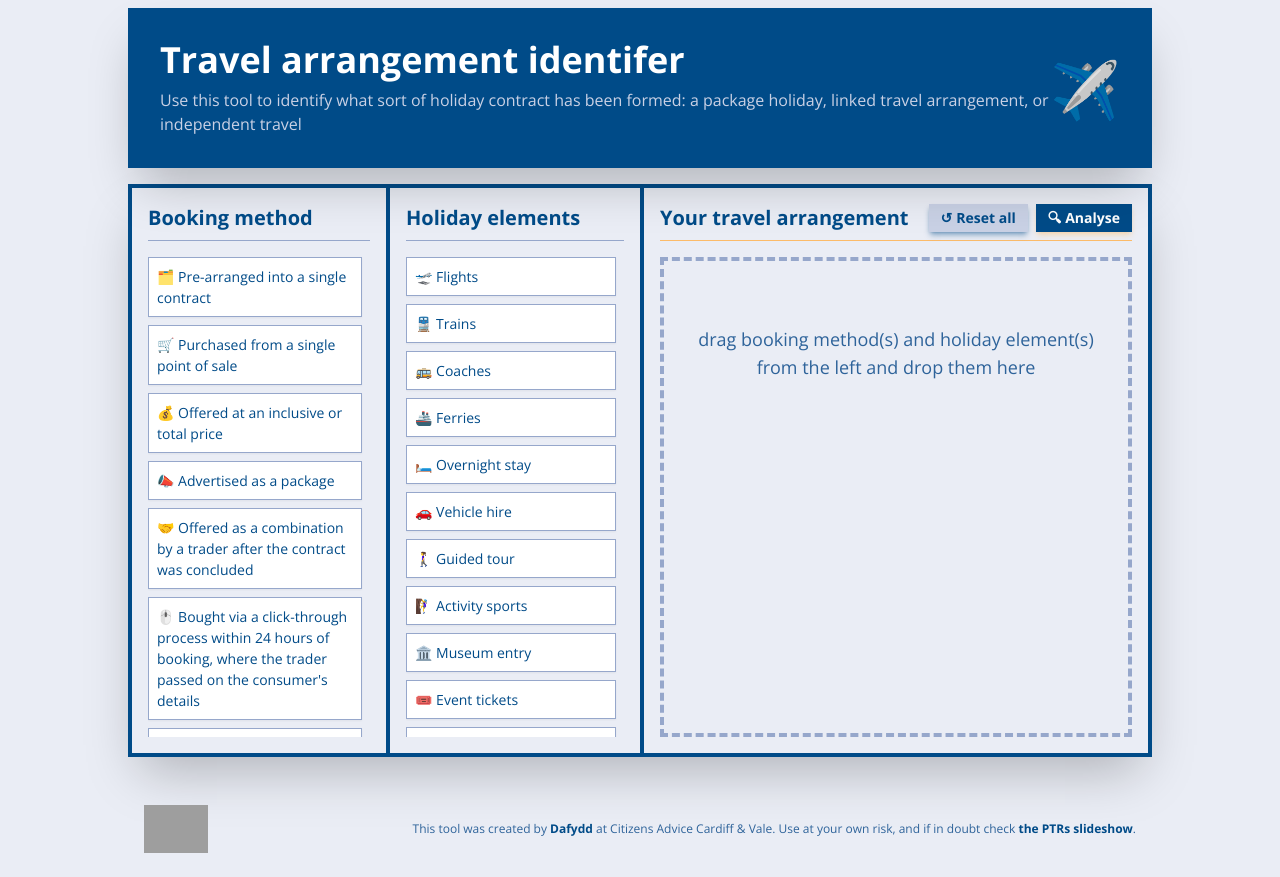
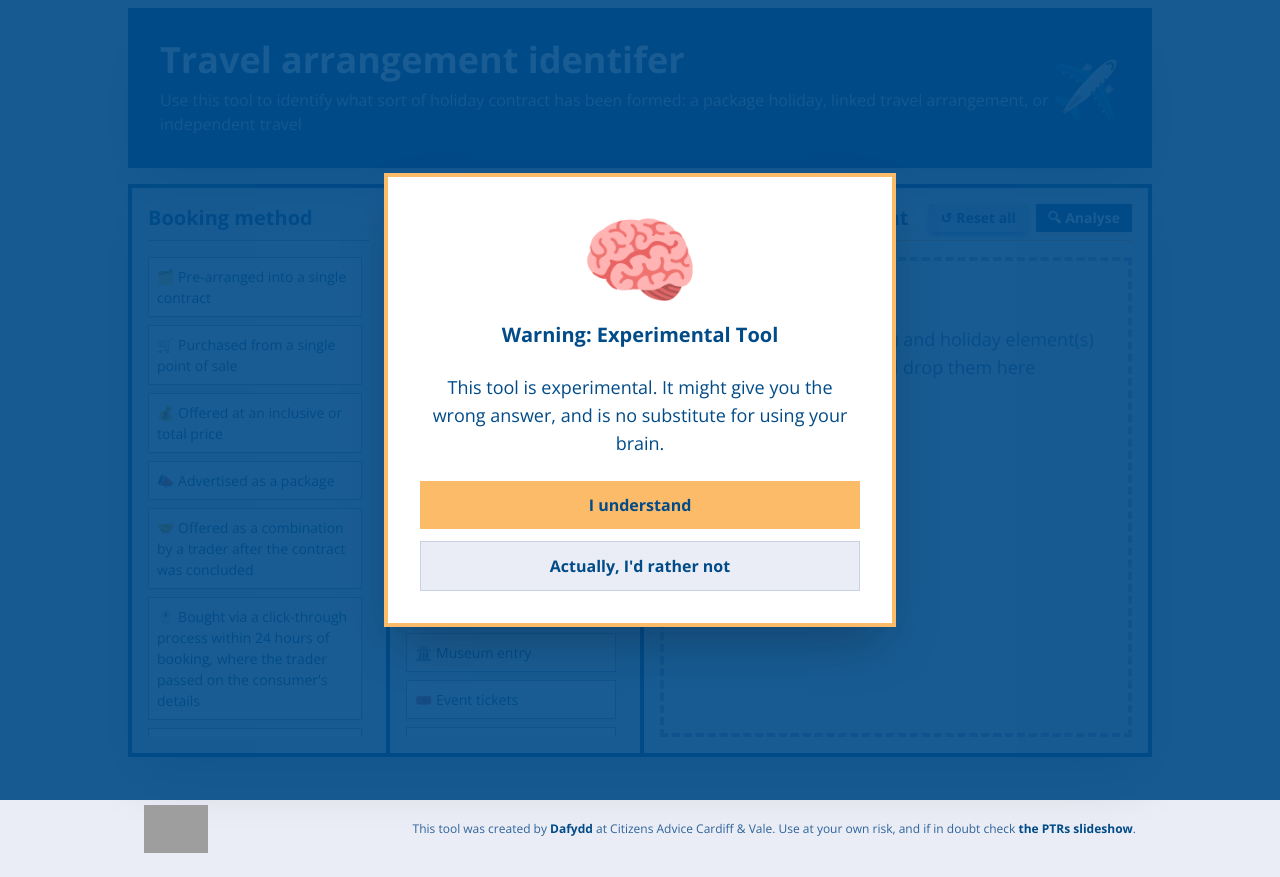
Before and after one commit to dafydd-cacv/travel-arrangement, a plain HTML site: page index.html in a window 1280 px wide. Drawn offline with nearby package versions, Linux system fonts and the light colour scheme; grey boxes are pictures that could not be loaded.

Commit message:
Update index.html

```diff
--- a/index.html
+++ b/index.html
@@ -4,9 +4,7 @@
     <meta charset="UTF-8">
     <meta name="viewport" content="width=device-width, initial-scale=1.0">
     <title>Travel Arrangement Identifier</title>
-    <!-- Load Tailwind CSS -->
     <script src="https://cdn.tailwindcss.com"></script>
-    <!-- Load Open Sans Font -->
     <link href="https://fonts.googleapis.com/css2?family=Open+Sans:wght@400;700&display=swap" rel="stylesheet">
 
     <script>
@@ -75,6 +73,13 @@
             z-index: 50; /* Ensure it is on top of everything */
         }
 
+        /* NEW: Styles for the Initial Warning Modal */
+        #warning-modal .modal-select-item {
+            cursor: pointer;
+            transition: background-color 0.1s, color 0.1s;
+        }
+
+
         /* Modal Toggle Button Styling */
         .modal-select-item {
             cursor: pointer;
@@ -94,43 +99,41 @@
         .shadow-blue {
             box-shadow: 0 4px 6px -1px rgba(0, 75, 136, 0.4), 0 2px 4px -2px rgba(0, 75, 136, 0.4); /* Primary Dark (Blue) soft shadow */
         }
+        /* Custom style for the large brain emoji in the modal */
+        .brain-icon-size {
+            font-size: 6rem; /* Make the emoji large to substitute the image */
+            line-height: 1;
+            display: block;
+            margin: 0 auto 1rem;
+        }
     </style>
 </head>
 <body class="flex flex-col py-2">
 
-    <!-- Header Section -->
     <header id="header-bar" class="w-full max-w-5xl mx-auto bg-primary-dark p-6 md:p-8 mb-4 shadow-2xl square-corner flex-shrink-0 relative z-10">
         <div class="flex justify-between items-center">
-            <!-- Left Aligned Text -->
             <div class="text-left">
                 <h1 class="text-3xl md:text-4xl font-bold text-white leading-tight">
                     Travel arrangement identifer
                 </h1>
                 <p class="mt-2 text-base text-tint-4">Use this tool to identify what sort of holiday contract has been formed: a package holiday, linked travel arrangement, or independent travel</p>
             </div>
-            <!-- Right Aligned Interactive Icon: Plane escaping the rain -->
             <div class="hidden sm:block">
                 <span id="contract-icon" class="magnify-icon">✈️</span>
             </div>
         </div>
     </header>
 
-    <!-- Main Content Area -->
     <div class="px-4 flex items-start justify-center pb-8">
-        <!-- Main Application Container -->
         <div class="w-full max-w-5xl bg-white border-4 border-primary-dark shadow-2xl square-corner flex flex-col">
 
-            <!-- Main Content Grid -->
             <div class="flex flex-col lg:flex-row divide-y-4 lg:divide-x-4 lg:divide-y-0 divide-primary-dark">
 
-                <!-- Left Source Area: Booking Method & Holiday Elements -->
                 <div class="lg:w-1/2 flex flex-col md:flex-row divide-x-0 md:divide-x-4 divide-primary-dark">
 
-                    <!-- Column 1: Booking Method -->
                     <div class="w-full md:w-1/2 p-4 bg-tint-5 flex flex-col">
                         <h2 class="text-xl font-bold text-primary-dark mb-4 border-b border-tint-3 pb-2 flex-shrink-0">Booking method</h2>
                         <div id="booking-methods" class="space-y-2 overflow-y-auto pr-2 h-[30rem]">
-                            <!-- Draggable Items -->
                             <div draggable="true" id="method-1" class="draggable-item p-2 bg-white text-primary-dark border border-tint-3 shadow-sm square-corner" data-type="package">🗂️ Pre-arranged into a single contract</div>
                             <div draggable="true" id="method-2" class="draggable-item p-2 bg-white text-primary-dark border border-tint-3 shadow-sm square-corner" data-type="package">🛒 Purchased from a single point of sale</div>
                             <div draggable="true" id="method-3" class="draggable-item p-2 bg-white text-primary-dark border border-tint-3 shadow-sm square-corner" data-type="package">💰 Offered at an inclusive or total price</div>
@@ -143,11 +146,9 @@
                         </div>
                     </div>
 
-                    <!-- Column 2: Holiday Elements -->
                     <div class="w-full md:w-1/2 p-4 bg-tint-5 border-t-4 md:border-t-0 border-primary-dark flex flex-col">
                         <h2 class="text-xl font-bold text-primary-dark mb-4 border-b border-tint-3 pb-2 flex-shrink-0">Holiday elements</h2>
                         <div id="holiday-elements" class="space-y-2 overflow-y-auto pr-2 h-[30rem]">
-                            <!-- Draggable Items - Grouped by Category -->
                             <div draggable="true" id="element-1" class="draggable-item p-2 bg-white text-primary-dark border border-tint-3 shadow-sm square-corner" data-category="transport">🛫 Flights</div>
                             <div draggable="true" id="element-2" class="draggable-item p-2 bg-white text-primary-dark border border-tint-3 shadow-sm square-corner" data-category="transport">🚆 Trains</div>
                             <div draggable="true" id="element-3" class="draggable-item p-2 bg-white text-primary-dark border border-tint-3 shadow-sm square-corner" data-category="transport">🚌 Coaches</div>
@@ -163,43 +164,32 @@
                     </div>
                 </div>
 
-                <!-- Right Target Area: Drop Zone -->
                 <div class="lg:w-1/2 p-4 bg-tint-5 flex flex-col">
                     <h2 class="text-xl font-bold text-primary-dark mb-4 border-b border-highlight pb-2 flex justify-between items-center flex-shrink-0">
                         Your travel arrangement
-                        <!-- Button Group: Reset and Analyse -->
                         <div class="flex space-x-2">
                              <button id="reset-all-button" class="bg-tint-4 text-primary-dark text-sm px-3 py-1 hover:bg-tint-3 square-corner shadow-blue transition flex items-center justify-center space-x-1">
                                 <span>↺</span><span>Reset all</span>
                             </button>
-                            <!-- Updated Analyse button classes -->
                             <button id="analyse-button" class="bg-primary-dark text-white text-sm px-3 py-1 hover:bg-highlight hover:text-primary-dark square-corner shadow-highlight transition flex items-center justify-center space-x-1">
                                 <span>🔍︎</span><span>Analyse</span>
                             </button>
                         </div>
                     </h2>
-                    <!-- Drop Zone container - This is the single scrollable element now -->
                     <div id="drop-zone" class="drop-zone min-h-32 p-4 border-4 border-dashed border-tint-3 text-center text-tint-1 text-lg flex flex-col space-y-2 overflow-y-auto h-[30rem]">
                         <p id="drop-zone-placeholder" class="py-12">drag booking method(s) and holiday element(s) from the left and drop them here</p>
-                        <!-- Dropped items will appear here -->
-                    </div>
+                        </div>
                 </div>
             </div>
         </div>
     </div>
 
-    <!-- Footer Attribution -->
     <footer class="w-full max-w-5xl mx-auto p-4 text-tint-1 flex justify-between items-center text-xs flex-shrink-0">
-        <!-- Logo (Left-aligned, size h-12) -->
         <img src="https://cacv.org.uk/wp-content/uploads/cacv-logo.svg" alt="Citizens Advice Cardiff & Vale Logo" class="h-12">
 
-        <!-- Text (Right-aligned) -->
         <p class="text-right">This tool was created by <a href="mailto:dafydd.young@consumer.advice.org.uk" class="text-primary-dark font-semibold hover:text-tint-1">Dafydd</a> at Citizens Advice Cardiff & Vale. Use at your own risk, and if in doubt check <a href="https://docs.google.com/presentation/d/1bLMtEq_Hko38_jHlyuPTbBpIPPi8OoctlGwqs8_0pkU/edit?usp=sharing" target="_blank" class="text-primary-dark font-semibold hover:text-tint-1">the PTRs slideshow</a>.</p>
     </footer>
 
-    <!-- MODAL STRUCTURES -->
-
-    <!-- 1. Analysis Result Modal -->
     <div id="result-modal" class="fixed inset-0 modal-backdrop hidden justify-center items-center">
         <div id="modal-content-area" class="w-11/12 md:w-1/2 bg-white p-8 shadow-2xl square-corner border-t-8 border-highlight">
             <h2 id="modal-title" class="text-3xl font-bold text-primary-dark mb-4"></h2>
@@ -210,15 +200,13 @@
         </div>
     </div>
 
-    <!-- 2. Booking Method Warning Modal (Updated for multi-select) -->
     <div id="booking-method-modal" class="fixed inset-0 modal-backdrop hidden justify-center items-center z-50">
         <div class="w-11/12 md:w-3/5 lg:w-1/2 bg-white p-8 shadow-2xl square-corner border-t-8 border-highlight">
             <h2 class="text-2xl font-bold text-primary-dark mb-4">You must choose at least one booking method</h2>
             <p class="text-lg text-primary-dark mb-6">Please select one or more booking methods below.</p>
 
             <div id="modal-booking-method-list" class="grid grid-cols-1 md:grid-cols-2 gap-3 max-h-80 overflow-y-auto pr-2">
-                <!-- Booking method options will be populated here -->
-            </div>
+                </div>
 
             <div class="flex justify-end space-x-4 mt-6">
                 <button id="method-modal-cancel-button" class="bg-tint-4 text-primary-dark text-lg px-6 py-2 hover:bg-tint-3 square-corner">
@@ -231,15 +219,13 @@
         </div>
     </div>
 
-    <!-- 3. Holiday Element Warning Modal (NEW) -->
     <div id="holiday-element-modal" class="fixed inset-0 modal-backdrop hidden justify-center items-center z-50">
         <div class="w-11/12 md:w-3/5 lg:w-1/2 bg-white p-8 shadow-2xl square-corner border-t-8 border-highlight">
             <h2 class="text-2xl font-bold text-primary-dark mb-4">You must choose at least one holiday element</h2>
             <p class="text-lg text-primary-dark mb-6">Please select one or more holiday elements below.</p>
 
             <div id="modal-holiday-element-list" class="grid grid-cols-1 md:grid-cols-2 gap-3 max-h-80 overflow-y-auto pr-2">
-                <!-- Holiday element options will be populated here -->
-            </div>
+                </div>
 
             <div class="flex justify-end space-x-4 mt-6">
                 <button id="element-modal-cancel-button" class="bg-tint-4 text-primary-dark text-lg px-6 py-2 hover:bg-tint-3 square-corner">
@@ -252,7 +238,6 @@
         </div>
     </div>
 
-    <!-- 4. Intrinsic Check Modal -->
     <div id="intrinsic-check-modal" class="fixed inset-0 modal-backdrop hidden justify-center items-center z-50">
         <div class="w-11/12 md:w-1/2 bg-white p-8 shadow-2xl square-corner border-t-8 border-highlight">
             <h2 class="text-2xl font-bold text-primary-dark mb-4">Intrinsic service check</h2>
@@ -264,6 +249,27 @@
                 </button>
                 <button id="intrinsic-check-no" class="bg-primary-dark text-white text-lg px-6 py-2 hover:bg-tint-1 square-corner">
                     No (It was separate accommodation)
+                </button>
+            </div>
+        </div>
+    </div>
+
+
+    <div id="warning-modal" class="fixed inset-0 z-50 bg-primary-dark/90 flex items-center justify-center p-4">
+        <div class="bg-white p-8 max-w-lg w-full square-corner border-4 border-highlight shadow-2xl space-y-6">
+            <div class="text-center">
+                <span class="brain-icon-size">🧠</span>
+                <h3 class="text-xl font-bold text-primary-dark">Warning: Experimental Tool</h3>
+            </div>
+            <p class="text-lg text-center text-primary-dark">
+                This tool is experimental. It might give you the wrong answer, and is no substitute for using your brain.
+            </p>
+            <div class="flex flex-col space-y-3">
+                <button id="warning-modal-understand" class="bg-highlight hover:bg-tint-1 text-primary-dark hover:text-white text-base font-bold p-3 square-corner transition-colors duration-200">
+                    I understand
+                </button>
+                <button id="warning-modal-cancel" class="bg-tint-5 border border-tint-4 text-primary-dark text-base font-bold p-3 square-corner transition-colors duration-200 hover:bg-tint-4">
+                    Actually, I'd rather not
                 </button>
             </div>
         </div>
@@ -301,6 +307,12 @@
         const intrinsicCheckNo = document.getElementById('intrinsic-check-no');
 
         const resetAllButton = document.getElementById('reset-all-button');
+
+        // NEW: Warning Modal References
+        const warningModal = document.getElementById('warning-modal');
+        const warningModalUnderstand = document.getElementById('warning-modal-understand');
+        const warningModalCancel = document.getElementById('warning-modal-cancel');
+
 
         // --- Result Definitions ---
         const ARRANGEMENT_DEFINITIONS = {
@@ -769,9 +781,20 @@
         // Modal Close Listeners
         modalCloseButton.addEventListener('click', () => hideModal(resultModal));
 
+        // NEW: Warning Modal Listeners
+        warningModalUnderstand.addEventListener('click', () => {
+            hideModal(warningModal);
+        });
+
+        warningModalCancel.addEventListener('click', () => {
+            window.location.href = 'https://docs.google.com/spreadsheets/d/1Ghs2JKcALm6wzgV0UvMi1zRY38pYIdVcM8Qb6sPUGtU/edit?usp=sharing';
+        });
+
         // Initialize the icon interaction
         document.addEventListener('DOMContentLoaded', () => {
             setupIconInteraction();
+            // The warning modal is shown by default via its classes in the HTML.
+            // We just ensure it's functional.
         });
     </script>
 
```
